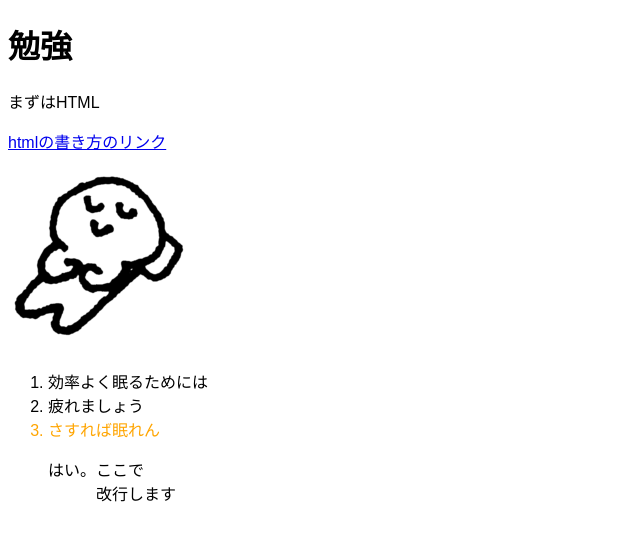
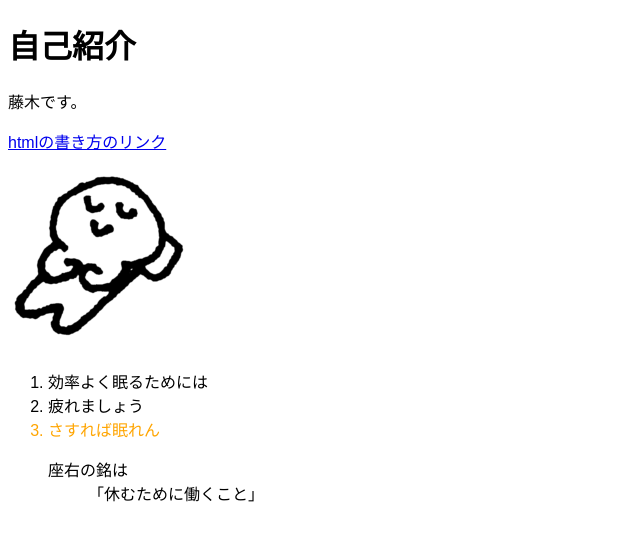
Before and after one commit to 13174-f/group_work, a plain HTML site: page index.html in a window 1280 px wide. Shown: the whole page, without its empty margins (0-640 px from the left). Drawn offline with Linux system fonts and the light colour scheme; files that its build step writes are made by us from their sources.

Commit message:
Update index.html

```diff
--- a/index.html
+++ b/index.html
@@ -3,20 +3,22 @@
 <html>
 <head>
 
-  <title>おもんない</title>
+  <title>眠い人のページ</title>
   <meta charset="UTF-8">
   <link rel="stylesheet" href="style.css" >
 
 </head>
 
 <body>
-  <h1>勉強</h1>
-  <p>まずはHTML</p>
+  <h1>自己紹介</h1>
+  <p>藤木です。</p>
   <a href="https://saruwakakun.com/html-css/basic/html">htmlの書き方のリンク</a>
 
   <p>
     <!--画像触ったらリンクに飛べるようになる-->
+      <!--これ自体はコメントアウトなのでコードに影響しない-->
     <a href="https://gentle-sea-09a91e700.5.azurestaticapps.net">
+        <!--画像は寝てる人、リンクはこばチャンネル-->
   <img src="https://github.com/13174-f/group_work/blob/main/sleep.png?raw=true" alt="表示できんかった" />
   </a>
   </p>
@@ -30,7 +32,7 @@
     <div class="one">
     <li>さすれば眠れん</li>
     </div>
-    <p>はい。ここで<br>　　　改行します</p>
+    <p>座右の銘は<br>　　　「休むために働くこと」</p>
   </ol>
 
 </body>
```
